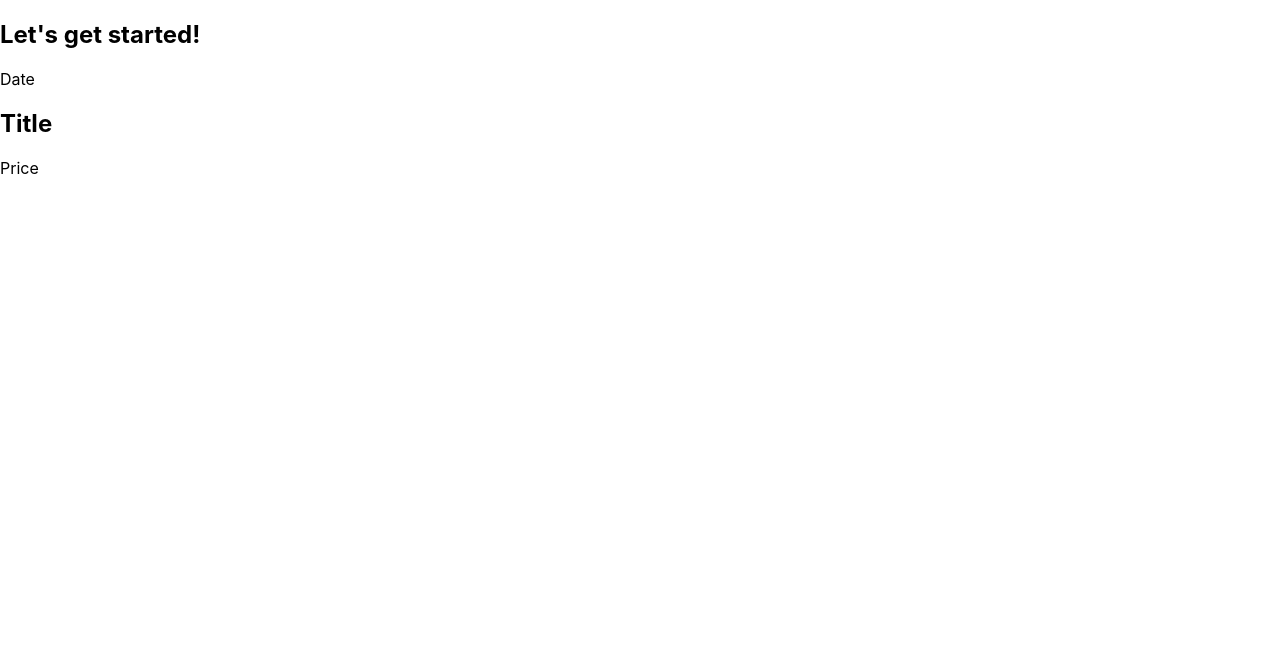
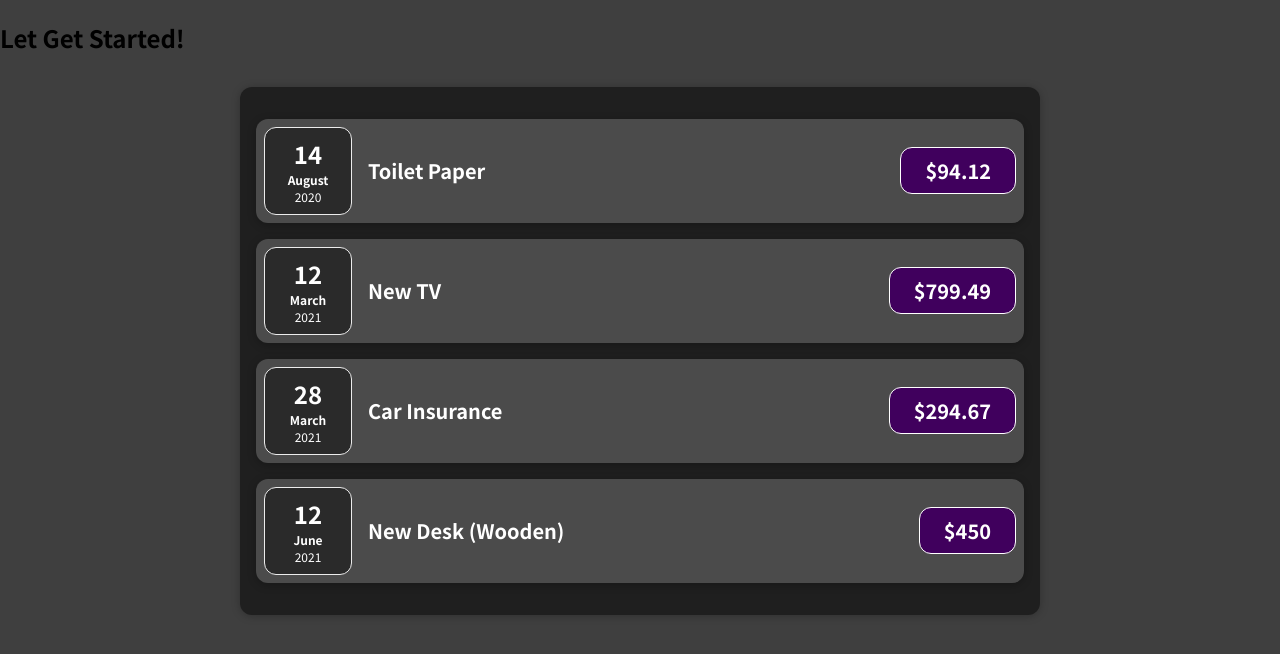
Before and after one commit to MZohaibSarwar/expense_item, a JavaScript app: page / in a window 1280 px wide. Shown: the top 654 px of the page. Built offline with nearby package versions, Linux system fonts and the light colour scheme.

Commit message:
new file added

```diff
--- a/src/App.js
+++ b/src/App.js
@@ -1,12 +1,12 @@
-import ExpenseItem from './components/ExpenseItem';
+import Expenses from "./components/Expenses";
 function App() {
+
   return (
     <div>
-      <h2>Let's get started!</h2>
-      <ExpenseItem></ExpenseItem>
+      <h2>Let Get Started!</h2>
+        <Expenses/>
+
     </div>
-
   );
 }
-
 export default App;
--- /dev/null
+++ b/src/components/ExpenseDate.css
@@ -0,0 +1,26 @@
+.expense-date {
+  display: flex;
+  flex-direction: column;
+  width: 5.5rem;
+  height: 5.5rem;
+  border: 1px solid #ececec;
+  background-color: #2a2a2a;
+  color: white;
+  border-radius: 12px;
+  align-items: center;
+  justify-content: center;
+}
+
+.expense-date__month {
+  font-size: 0.75rem;
+  font-weight: bold;
+}
+
+.expense-date__year {
+  font-size: 0.75rem;
+}
+
+.expense-date__day {
+  font-size: 1.5rem;
+  font-weight: bold;
+}
--- /dev/null
+++ b/src/components/ExpenseDate.js
@@ -0,0 +1,14 @@
+import './ExpenseDate.css';
+function ExpenseDate (props) {
+    const month = props.date.toLocaleString ('en-US', { month: 'long'});
+    const day = props.date.toLocaleString ('en-US', { day: '2-digit'});
+    const year = props.date.getFullYear();
+    return(
+         <div className="expense-date">
+                <div className="expense-date__day">{day}</div>
+                <div className="expense-date__month">{month}</div>
+                <div className="expense-date__year">{year}</div>
+         </div>
+    );
+}
+export default ExpenseDate;
--- a/src/components/ExpenseItem.css
+++ b/src/components/ExpenseItem.css
@@ -0,0 +1,56 @@
+.expense-item {
+  display: flex;
+  justify-content: space-between;
+  align-items: center;
+  box-shadow: 0 2px 8px rgba(0, 0, 0, 0.25);
+  padding: 0.5rem;
+  margin: 1rem 0;
+  border-radius: 12px;
+  background-color: #4b4b4b;
+}
+
+.expense-item__description {
+  display: flex;
+  flex-direction: column;
+  gap: 1rem;
+  align-items: flex-end;
+  flex-flow: column-reverse;
+  justify-content: flex-start;
+  flex: 1;
+}
+
+.expense-item h2 {
+  color: #3a3a3a;
+  font-size: 1rem;
+  flex: 1;
+  margin: 0 1rem;
+  color: white;
+}
+
+.expense-item__price {
+  font-size: 1rem;
+  font-weight: bold;
+  color: white;
+  background-color: #40005d;
+  border: 1px solid white;
+  padding: 0.5rem;
+  border-radius: 12px;
+}
+
+@media (min-width: 580px) {
+  .expense-item__description {
+    flex-direction: row;
+    align-items: center;
+    justify-content: flex-start;
+    flex: 1;
+  }
+
+  .expense-item__description h2 {
+    font-size: 1.25rem;
+  }
+
+  .expense-item__price {
+    font-size: 1.25rem;
+    padding: 0.5rem 1.5rem;
+  }
+}
--- a/src/components/ExpenseItem.js
+++ b/src/components/ExpenseItem.js
@@ -1,11 +1,14 @@
+import ExpenseDate from './ExpenseDate';
 import './ExpenseItem.css';
-function ExpenseItem () {
+
+function ExpenseItem (props) {
+
     return (
         <div className='expense-item'>
-            <div>Date</div>
+            <ExpenseDate date={props.date}></ExpenseDate>
             <div className='expense-item__description'>
-                <h2>Title</h2>
-                <div className='expense-item__price'>Price</div>
+                <h2>{props.title}</h2>
+                <div className='expense-item__price'>${props.amount}</div>
             </div>
         </div>
     );
--- /dev/null
+++ b/src/components/Expenses.css
@@ -0,0 +1,9 @@
+.expenses {
+  padding: 1rem;
+  background-color: rgb(31, 31, 31);
+  margin: 2rem auto;
+  width: 50rem;
+  max-width: 95%;
+  border-radius: 12px;
+  box-shadow: 0 1px 8px rgba(0, 0, 0, 0.25);
+}
--- /dev/null
+++ b/src/components/Expenses.js
@@ -0,0 +1,54 @@
+import './Expenses.css';
+import ExpenseItem from "./ExpenseItem";
+function Expenses(props) {
+         const expenses = [
+    {
+      id: 'e1',
+      title: 'Toilet Paper',
+      amount: 94.12,
+      date: new Date(2020, 7, 14),
+    },
+    { id: 'e2',
+      title: 'New TV',
+      amount: 799.49,
+      date: new Date(2021, 2, 12) },
+    {
+      id: 'e3',
+      title: 'Car Insurance',
+      amount: 294.67,
+      date: new Date(2021, 2, 28),
+    },
+    {
+      id: 'e4',
+      title: 'New Desk (Wooden)',
+      amount: 450,
+      date: new Date(2021, 5, 12),
+    },
+  ];
+        return(
+            <div className="expenses">
+        <ExpenseItem
+            title={expenses[0].title}
+            amount={expenses[0].amount}
+            date={expenses[0].date}
+        ></ExpenseItem>
+        <ExpenseItem
+            title={expenses[1].title}
+            amount={expenses[1].amount}
+            date={expenses[1].date}
+        ></ExpenseItem>
+        <ExpenseItem
+            title={expenses[2].title}
+            amount={expenses[2].amount}
+            date={expenses[2].date}
+        ></ExpenseItem>
+        <ExpenseItem
+            title={expenses[3].title}
+            amount={expenses[3].amount}
+            date={expenses[3].date}
+        ></ExpenseItem>
+
+            </div>
+);
+}
+export default Expenses;
--- a/src/index.css
+++ b/src/index.css
@@ -1,13 +1,14 @@
+@import url('https://fonts.googleapis.com/css2?family=Noto+Sans+JP:wght@400;700&display=swap');
+
+* {
+  box-sizing: border-box;
+}
+
+html {
+  font-family: 'Noto Sans JP', sans-serif;
+}
+
 body {
   margin: 0;
-  font-family: -apple-system, BlinkMacSystemFont, 'Segoe UI', 'Roboto', 'Oxygen',
-    'Ubuntu', 'Cantarell', 'Fira Sans', 'Droid Sans', 'Helvetica Neue',
-    sans-serif;
-  -webkit-font-smoothing: antialiased;
-  -moz-osx-font-smoothing: grayscale;
+  background-color: #3f3f3f;
 }
-
-code {
-  font-family: source-code-pro, Menlo, Monaco, Consolas, 'Courier New',
-    monospace;
-}
--- a/src/index.js
+++ b/src/index.js
@@ -1,17 +1,6 @@
-import React from 'react';
-import ReactDOM from 'react-dom/client';
+import ReactDOM from 'react-dom';
+
 import './index.css';
 import App from './App';
-import reportWebVitals from './reportWebVitals';
 
-const root = ReactDOM.createRoot(document.getElementById('root'));
-root.render(
-  <React.StrictMode>
-    <App />
-  </React.StrictMode>
-);
-
-// If you want to start measuring performance in your app, pass a function
-// to log results (for example: reportWebVitals(console.log))
-// or send to an analytics endpoint. Learn more: https://bit.ly/CRA-vitals
-reportWebVitals();
+ReactDOM.render(<App />, document.getElementById('root'));
```
